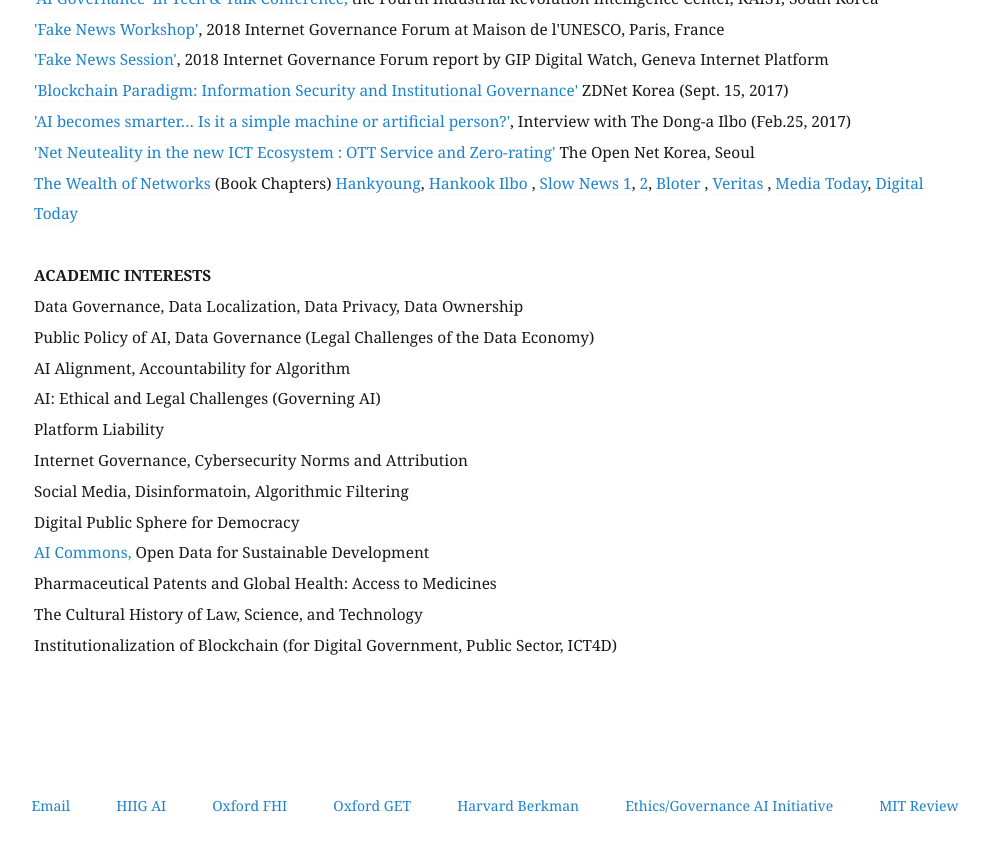
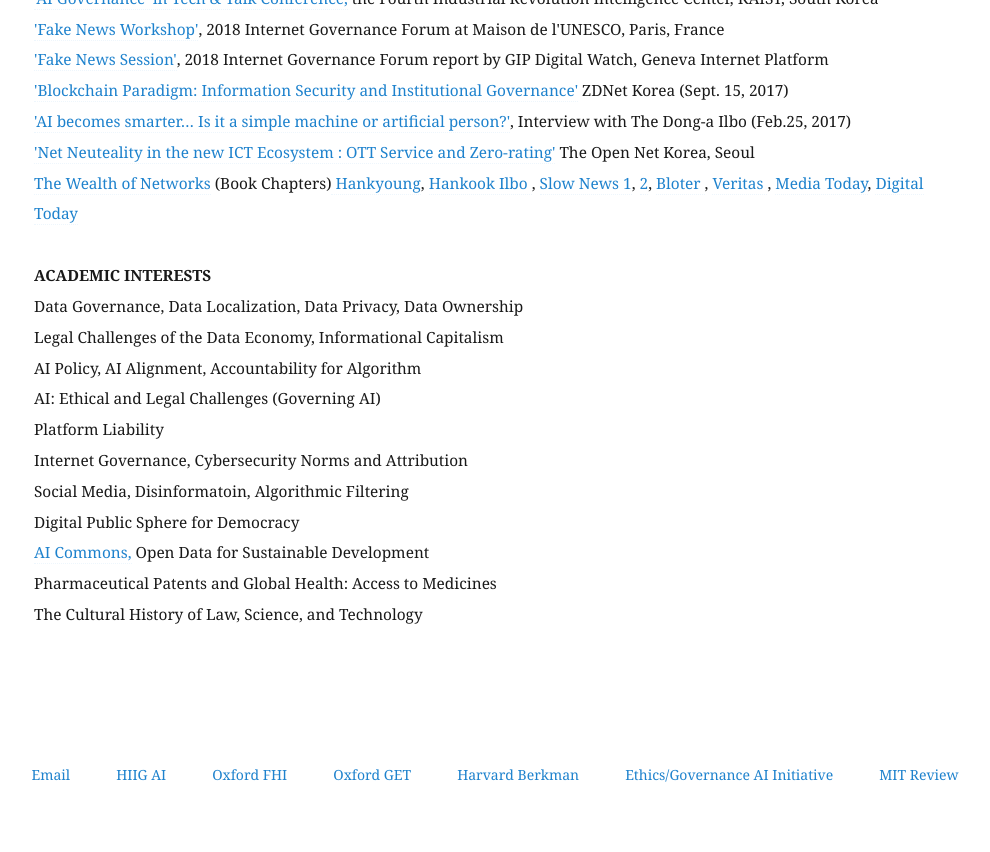
Before and after one commit to eunchangchoi/eunchangchoi.github.io, a Jekyll site: the page built from index.md, in a window 1280 px wide and 900 px high, scrolled down 2352 px. Shown: the top 852 px of the window, without its empty margins (66-1056 px from the left). Built offline with Jekyll 4.4.1, drawn with Linux system fonts in a browser that asks for light colours.

Commit message:
Update index.md

```diff
--- a/index.md
+++ b/index.md
@@ -45,15 +45,14 @@
     <br>
   <strong> ACADEMIC INTERESTS </strong> <br>
    Data Governance, Data Localization, Data Privacy, Data Ownership <br>
-   Public Policy of AI, Data Governance (Legal Challenges of the Data Economy) <br>
-   AI Alignment, Accountability for Algorithm <br>
+   Legal Challenges of the Data Economy, Informational Capitalism <br>
+   AI Policy, AI Alignment, Accountability for Algorithm <br>
    AI: Ethical and Legal Challenges (Governing AI)<br>
    Platform Liability <br>
    Internet Governance, Cybersecurity Norms and Attribution <br>
    Social Media, Disinformatoin, Algorithmic Filtering <br>
    Digital Public Sphere for Democracy <br>
-  <a href="http://news.itu.int/introducing-ai-commons/">AI Commons,</a> Open Data for Sustainable Development <br>
+   <a href="http://news.itu.int/introducing-ai-commons/">AI Commons,</a> Open Data for Sustainable Development <br>
    Pharmaceutical Patents and Global Health: Access to Medicines <br>
    The Cultural History of Law, Science, and Technology <br>
-   Institutionalization of Blockchain (for Digital Government, Public Sector, ICT4D) <br>
     <br>
```
